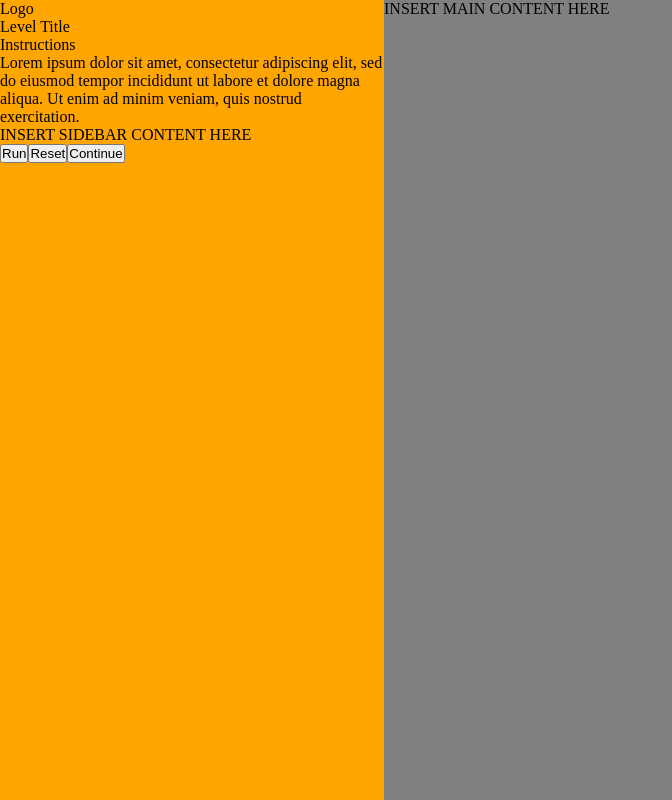
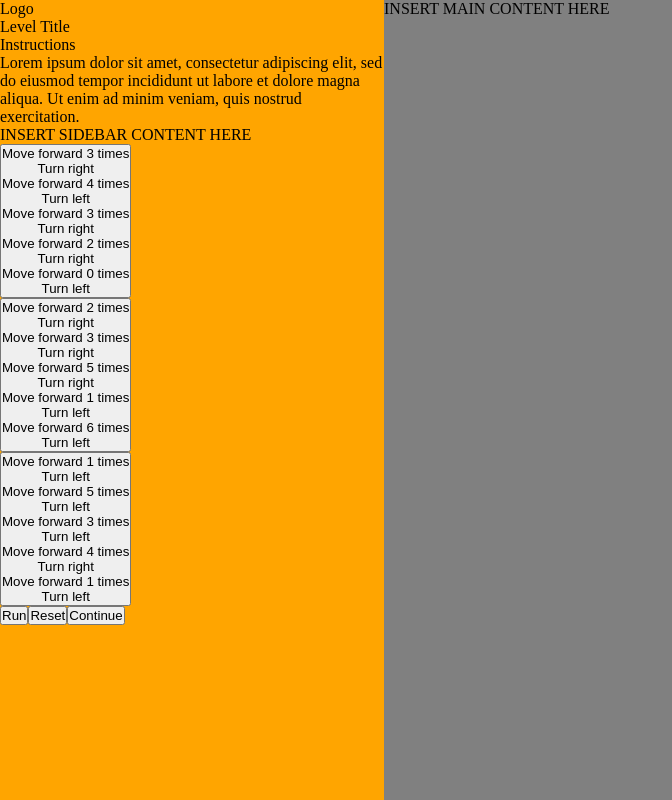
Before and after one commit to uclaacm/forloopslab, a React app: page /pseudochoice in a window 1280 px wide. Shown: the whole page, without its empty margins (0-672 px from the left). Built offline with nearby package versions, Linux system fonts and the light colour scheme.

Commit message:
components for multiple choice

```diff
--- a/src/components/pages/pseudochoice.tsx
+++ b/src/components/pages/pseudochoice.tsx
@@ -3,6 +3,46 @@ import React from 'react';
 // interface PseudoChoiceProps {
 //   onCorrect: () => void;
 // }
+
+function MoveTurnComponent(input){
+  return(
+  <><div>
+      <p>Move forward {input.number} times</p>
+    </div>
+    <div>
+        <p>Turn {input.direction}</p>
+    </div></>
+  )
+};
+
+function AllChoices(input){
+  return(
+    <div>
+      <button>
+          <MoveTurnComponent
+            number= {input.number1}
+            direction= {input.direction1}
+          />
+          <MoveTurnComponent
+            number= {input.number2}
+            direction= {input.direction2}
+          />
+          <MoveTurnComponent
+            number= {input.number3}
+            direction= {input.direction3}
+          />
+          <MoveTurnComponent
+            number= {input.number4}
+            direction= {input.direction4}
+          />
+          <MoveTurnComponent
+            number= {input.number5}
+            direction= {input.direction5}
+          />
+      </button>
+    </div>
+  )
+}
 
 function PseudoChoice(): JSX.Element {
   return (
@@ -12,7 +52,44 @@ function PseudoChoice(): JSX.Element {
         <div id="level-title">Level Title</div>
         <div id="instructions-title">Instructions</div>
         <div id="instructions">Lorem ipsum dolor sit amet, consectetur adipiscing elit, sed do eiusmod tempor incididunt ut labore et dolore magna aliqua. Ut enim ad minim veniam, quis nostrud exercitation.</div>
-        <div id="content">INSERT SIDEBAR CONTENT HERE</div>
+        <div id="content">INSERT SIDEBAR CONTENT HERE
+          <AllChoices
+            number1 = "3"
+            direction1 = "right"
+            number2 = "4"
+            direction2 = "left"
+            number3= "3"
+            direction3 = "right"
+            number4 = "2"
+            direction4 = "right"
+            number5 = "0"
+            direction5 = "left"
+          />
+          <AllChoices
+            number1 = "2"
+            direction1 = "right"
+            number2 = "3"
+            direction2 = "right"
+            number3= "5"
+            direction3 = "right"
+            number4 = "1"
+            direction4 = "left"
+            number5 = "6"
+            direction5 = "left"
+          />
+          <AllChoices
+            number1 = "1"
+            direction1 = "left"
+            number2 = "5"
+            direction2 = "left"
+            number3= "3"
+            direction3 = "left"
+            number4 = "4"
+            direction4 = "right"
+            number5 = "1"
+            direction5 = "left"
+          />
+        </div>
         <button id="run">Run</button>
         <button id="reset">Reset</button>
         <button id="continue">Continue</button>
--- a/src/components/pages/repetitive.tsx
+++ b/src/components/pages/repetitive.tsx
@@ -19,7 +19,7 @@ function Repetitive(): JSX.Element {
 
   const deleteInstruction = (id:number) =>{
     const updatedInstructions = [...instructions].filter(
-      (instruction) => instruction.id !== id); //filters out the the element that has the passed in id
+      (instruction) => instruction.id !== id);
     setInstructions(updatedInstructions);
   };
 
```
